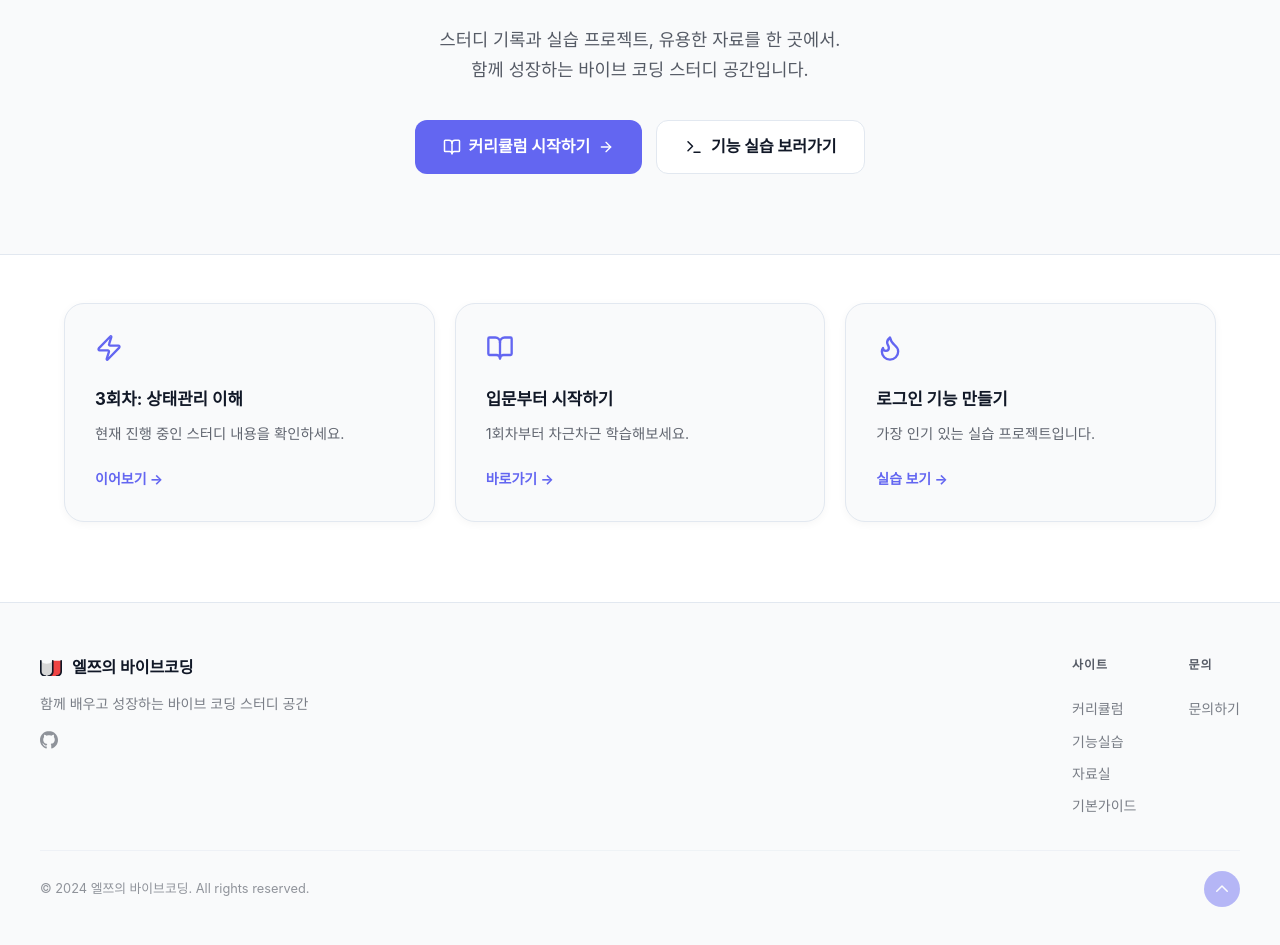
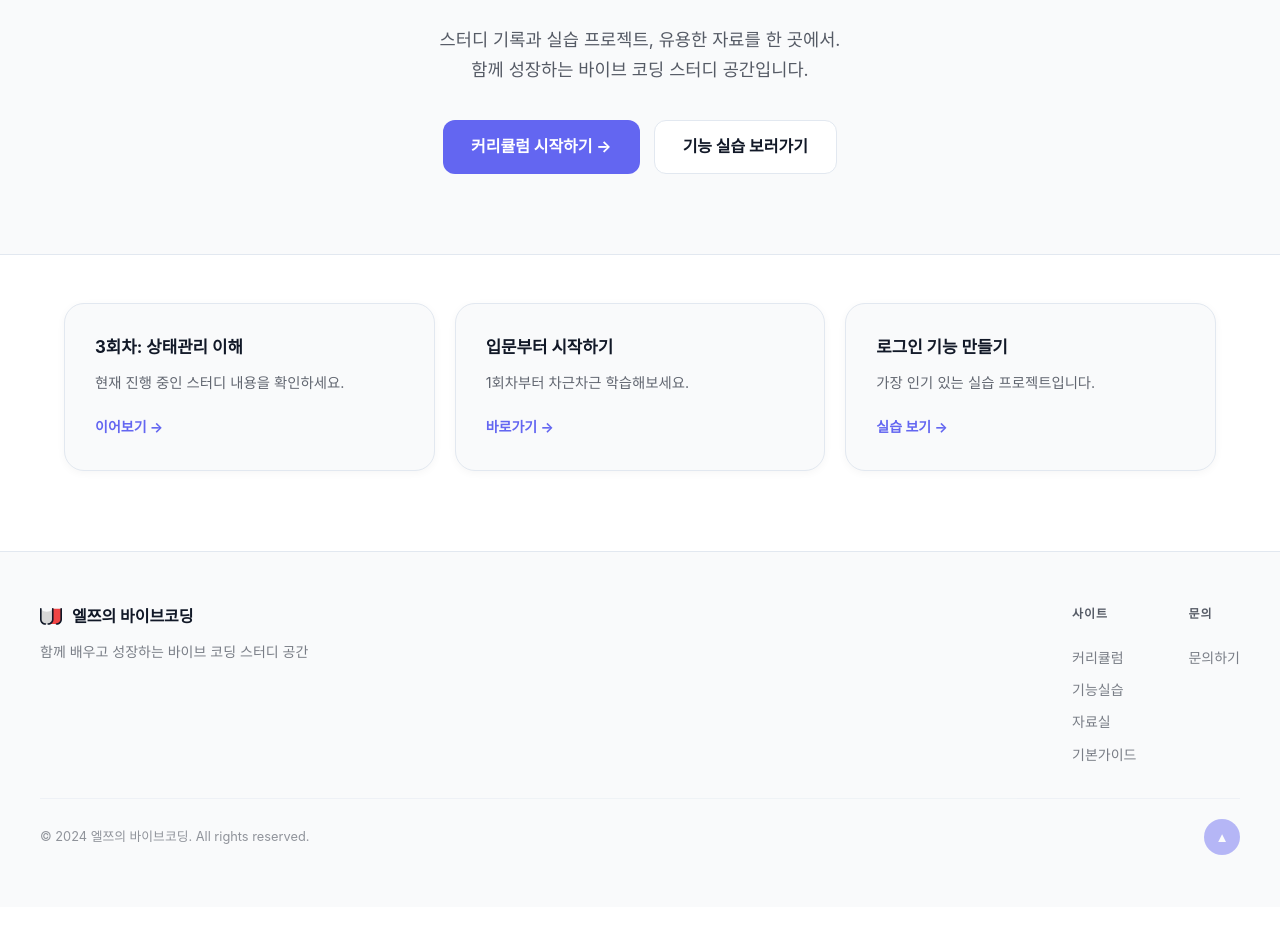
Before and after one commit to zmetron2/next-cf-vibe, a Next.js app: page / in a window 1280 px wide. Shown: the part 241-1186 px from the top of the page. After the commit the page ends 1148 px from the top, so only its background shows below. Built offline with nearby package versions, Linux system fonts and the light colour scheme.

Commit message:
fix: Resolve 500 error by updating compatibility_date and removing external icon dependencies

```diff
--- a/src/app/page.tsx
+++ b/src/app/page.tsx
@@ -1,9 +1,6 @@
-'use client';
-
 export const runtime = 'edge';
 
 import React from 'react';
-import { BookOpen, Terminal, ArrowRight, Zap, Flame } from 'lucide-react';
 import Link from 'next/link';
 import Footer from '@/components/Footer';
 import Navbar from '@/components/Navbar';
@@ -24,12 +21,9 @@
         </p>
         <div className="hero-buttons">
           <Link href="/curriculum" className="btn-primary">
-            <BookOpen size={18} />
-            커리큘럼 시작하기
-            <ArrowRight size={16} />
+            커리큘럼 시작하기 →
           </Link>
           <Link href="/practice" className="btn-secondary">
-            <Terminal size={18} />
             기능 실습 보러가기
           </Link>
         </div>
@@ -38,19 +32,16 @@
       <main className="main-content">
         <div className="feature-grid">
           <div className="card">
-            <Zap className="card-icon" />
             <h3>3회차: 상태관리 이해</h3>
             <p>현재 진행 중인 스터디 내용을 확인하세요.</p>
             <Link href="/curriculum" className="card-link">이어보기 →</Link>
           </div>
           <div className="card">
-            <BookOpen className="card-icon" />
             <h3>입문부터 시작하기</h3>
             <p>1회차부터 차근차근 학습해보세요.</p>
             <Link href="/curriculum" className="card-link">바로가기 →</Link>
           </div>
           <div className="card">
-            <Flame className="card-icon" />
             <h3>로그인 기능 만들기</h3>
             <p>가장 인기 있는 실습 프로젝트입니다.</p>
             <Link href="/practice" className="card-link">실습 보기 →</Link>
--- a/src/components/Footer.tsx
+++ b/src/components/Footer.tsx
@@ -3,22 +3,6 @@
 import React from 'react';
 import Link from 'next/link';
 import Logo from './Logo';
-
-function GithubIcon() {
-  return (
-    <svg fill="currentColor" viewBox="0 0 24 24">
-      <path d="M12 0c-6.626 0-12 5.373-12 12 0 5.302 3.438 9.8 8.207 11.387.599.111.793-.261.793-.577v-2.234c-3.338.726-4.041-1.416-4.041-1.416-.546-1.387-1.333-1.756-1.333-1.756-1.089-.745.083-.729.083-.729 1.205.084 1.839 1.237 1.839 1.237 1.07 1.834 2.807 1.304 3.492.997.107-.775.418-1.305.762-1.604-2.665-.305-5.467-1.334-5.467-5.931 0-1.311.469-2.381 1.236-3.221-.124-.303-.535-1.524.117-3.176 0 0 1.008-.322 3.301 1.23.957-.266 1.983-.399 3.003-.404 1.02.005 2.047.138 3.006.404 2.291-1.552 3.297-1.23 3.297-1.23.653 1.653.242 2.874.118 3.176.77.84 1.235 1.911 1.235 3.221 0 4.609-2.807 5.624-5.479 5.921.43.372.823 1.102.823 2.222v3.293c0 .319.192.694.801.576 4.765-1.589 8.199-6.086 8.199-11.386 0-6.627-5.373-12-12-12z" />
-    </svg>
-  );
-}
-
-function ChevronUpIcon() {
-  return (
-    <svg fill="none" stroke="currentColor" viewBox="0 0 24 24" width="18" height="18">
-      <path strokeLinecap="round" strokeLinejoin="round" strokeWidth={2} d="M5 15l7-7 7 7" />
-    </svg>
-  );
-}
 
 export default function Footer() {
   return (
@@ -30,9 +14,6 @@
             <span>엘쯔의 바이브코딩</span>
           </Link>
           <p>함께 배우고 성장하는 바이브 코딩 스터디 공간</p>
-          <div className="social-links">
-            <GithubIcon />
-          </div>
         </div>
 
         <div className="footer-nav">
@@ -58,7 +39,7 @@
           aria-label="맨 위로"
           id="scroll-to-top"
         >
-          <ChevronUpIcon />
+          ▲
         </button>
       </div>
     </footer>
--- a/src/components/Navbar.tsx
+++ b/src/components/Navbar.tsx
@@ -3,7 +3,6 @@
 import React, { useState, useEffect } from 'react';
 import Link from 'next/link';
 import { usePathname } from 'next/navigation';
-import { Sun, Moon } from 'lucide-react';
 import Logo from './Logo';
 
 export default function Navbar() {
@@ -57,7 +56,7 @@
 
         <div className="nav-actions">
           <button onClick={toggleTheme} className="theme-toggle" aria-label="테마 변경">
-            {mounted && (theme === 'light' ? <Moon size={18} /> : <Sun size={18} />)}
+            {mounted && (theme === 'light' ? '🌙' : '☀️')}
           </button>
           <Link href="/login" className="login-btn" id="login-button">로그인</Link>
         </div>
```
Also changed, not shown: 1 other file (tests, documents, lock files or other folders).
